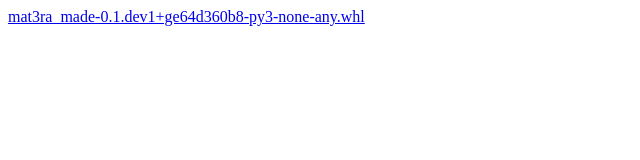
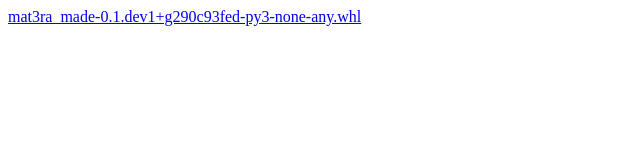
Before and after one commit to Exabyte-io/made, a plain HTML site: page index.html in a window 1280 px wide. Shown: the full height of the page, 0-640 px from the left. Drawn offline with Linux system fonts and the light colour scheme.

Commit message:
Publish wheel mat3ra_made-0.1.dev1+g290c93fed-py3-none-any.whl for v0.1.0 290c93fed82f63d272b776dacd94940f0ed20f8b

```diff
--- a/index.html
+++ b/index.html
@@ -1 +1 @@
-<html><body><a href='mat3ra_made-0.1.dev1+ge64d360b8-py3-none-any.whl'>mat3ra_made-0.1.dev1+ge64d360b8-py3-none-any.whl</a></body></html>
+<html><body><a href='mat3ra_made-0.1.dev1+g290c93fed-py3-none-any.whl'>mat3ra_made-0.1.dev1+g290c93fed-py3-none-any.whl</a></body></html>
```
Also changed, not shown: 2 other files.
